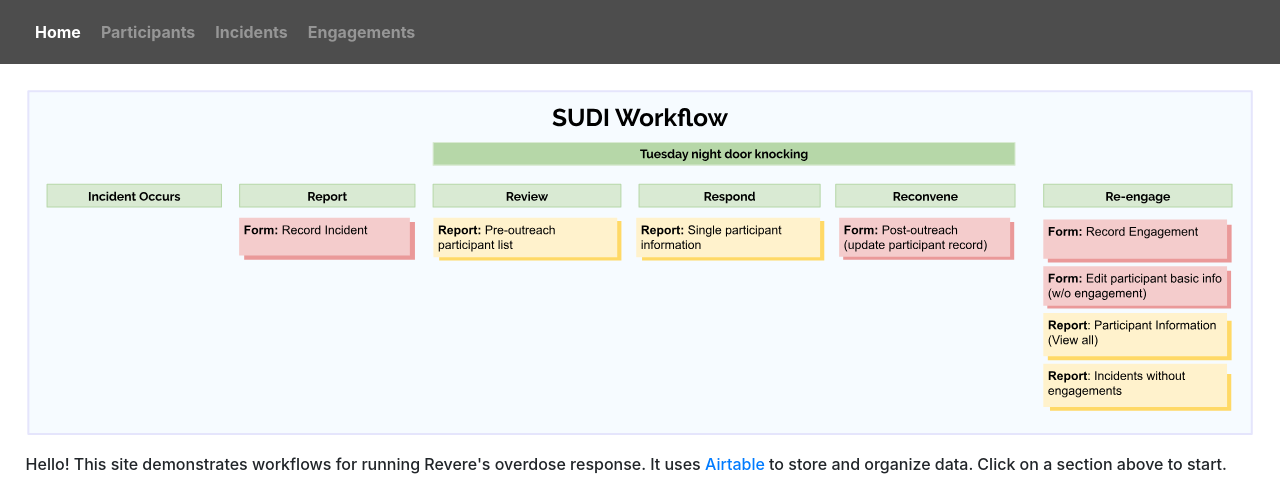
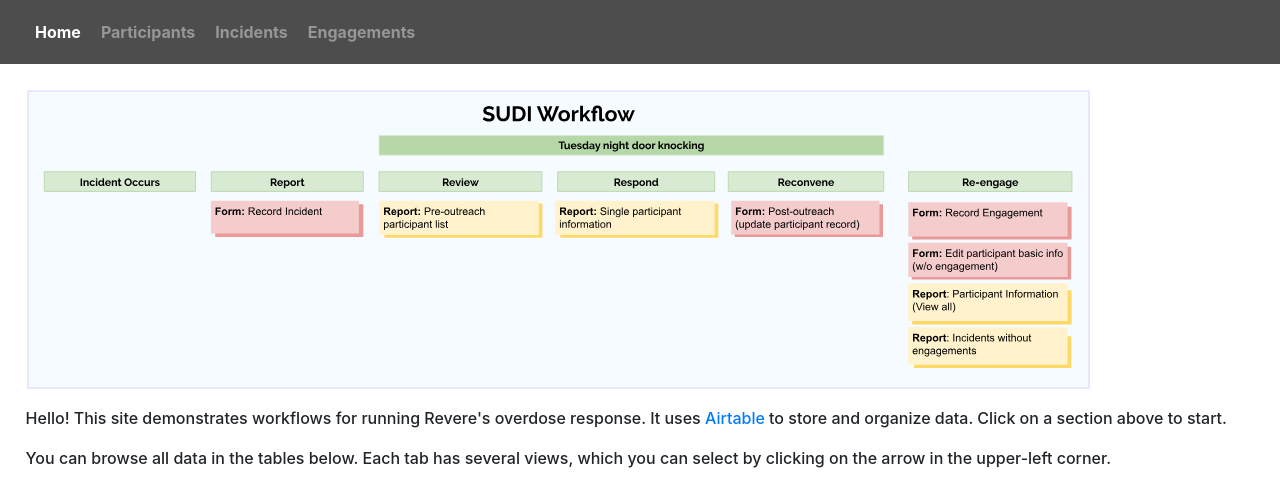
Before and after one commit to codeforboston/harm-reduction, a React (Create React App) app: page /#/ in a window 1280 px wide. Shown: the top 486 px of the page. Built offline with nearby package versions, Linux system fonts and the light colour scheme.

Commit message:
Set a max height for the diagram

```diff
--- a/src/Home.js
+++ b/src/Home.js
@@ -8,7 +8,7 @@ export default () => (
     <img
       src={processDiagram}
       alt="SUDO Workflow Diagram"
-      style={{ marginBottom: '1em' }}
+      style={{ marginBottom: '1em', maxHeight: '300px' }}
     />
     <P>
       Hello! This site demonstrates workflows for running Revere's overdose
```
